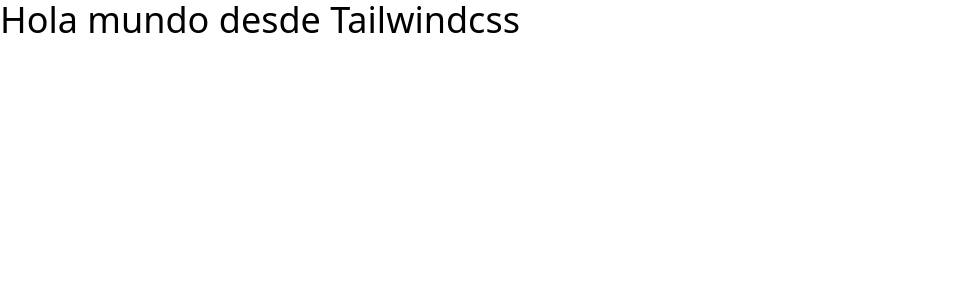
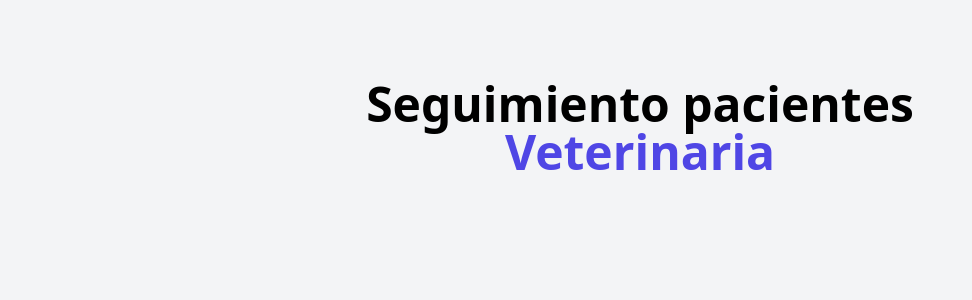
Before and after one commit to danielherrodri/administrador-pacientes, a Vue app: page / in a window 1280 px wide. Shown: the top 300 px of the page, without its empty margins (0-972 px from the left). Built offline with nearby package versions, Linux system fonts and the light colour scheme.

Commit message:
Vídeo 73 - Primeros pasos con Tailwind y el proyecto

```diff
--- a/index.html
+++ b/index.html
@@ -4,9 +4,9 @@
     <meta charset="UTF-8" />
     <link rel="icon" type="image/svg+xml" href="/vite.svg" />
     <meta name="viewport" content="width=device-width, initial-scale=1.0" />
-    <title>Vite + Vue</title>
+    <title>Administrador de pacientes en Vue.js</title>
   </head>
-  <body>
+  <body class="bg-gray-100 h-screen">
     <div id="app"></div>
     <script type="module" src="/src/main.js"></script>
   </body>
--- a/src/App.vue
+++ b/src/App.vue
@@ -1,8 +1,11 @@
 <script setup>
+import Header from './components/Header.vue';
 </script>
 
 <template>
-  <h1 class="text-4xl">Hola mundo desde Tailwindcss</h1>
+  <div class="container mx-auto mt-20">
+    <Header></Header>
+  </div>
 </template>
 
 <style scoped>
--- /dev/null
+++ b/src/components/Header.vue
@@ -0,0 +1,6 @@
+<template>
+    <h1 class="font-black text-5xl text-center">
+        Seguimiento pacientes
+        <span class="text-indigo-600 block">Veterinaria</span>
+    </h1>
+</template>
```
